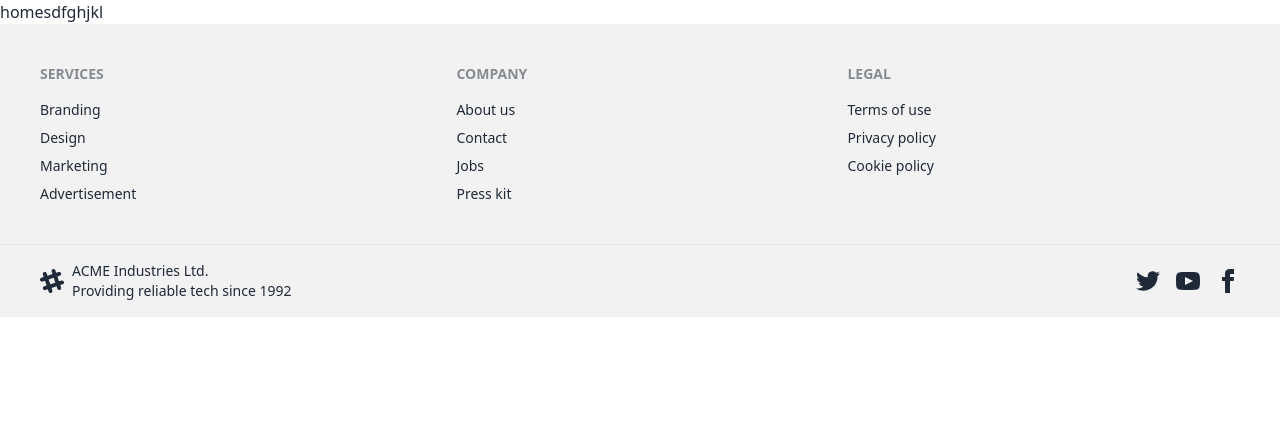
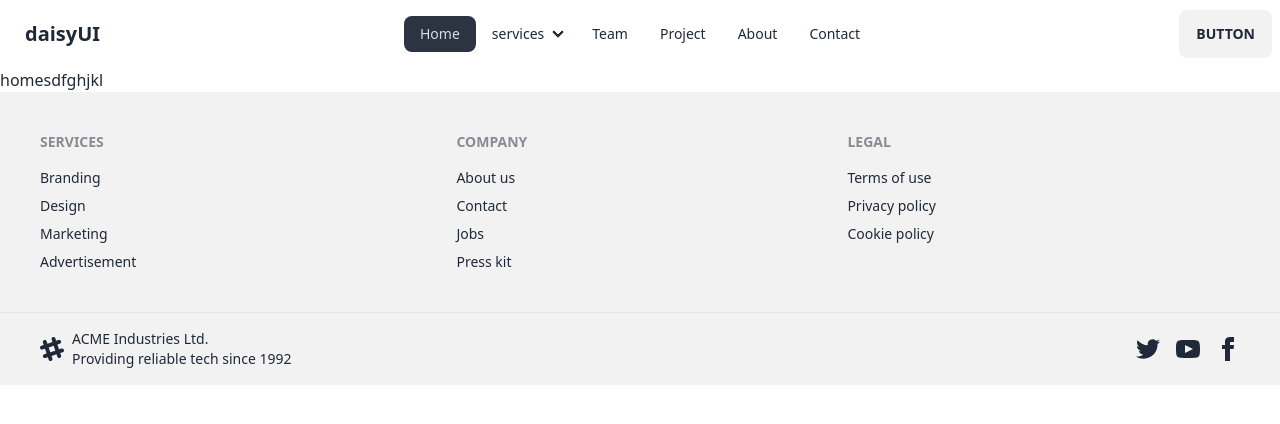
Before and after one commit to MahmudulMahi/vesonary-tech-soluation, a React (Vite) app: page / in a window 1280 px wide. Shown: the top 424 px of the page. Built offline with nearby package versions, Linux system fonts and the light colour scheme.

Commit message:
work header section

```diff
--- /dev/null
+++ b/src/components/Layouts/Header/Header.jsx
@@ -0,0 +1,53 @@
+import React from 'react';
+import { NavLink } from 'react-router-dom';
+
+const Header = () => {
+  return (
+    <div className="navbar bg-base-100">
+      <div className="navbar-start">
+        <div className="dropdown">
+          <label tabIndex={0} className="btn btn-ghost lg:hidden">
+            <svg xmlns="http://www.w3.org/2000/svg" className="h-5 w-5" fill="none" viewBox="0 0 24 24" stroke="currentColor"><path strokeLinecap="round" strokeLinejoin="round" strokeWidth="2" d="M4 6h16M4 12h8m-8 6h16" /></svg>
+          </label>
+          <ul tabIndex={0} className="menu menu-sm dropdown-content mt-3 z-[1] p-2 shadow bg-base-100 rounded-box w-52">
+            <li><NavLink to="/">Home</NavLink></li>
+            <li>
+              <a>Parent</a>
+              <ul className="p-2">
+                <li><a>Submenu 1</a></li>
+                <li><a>Submenu 2</a></li>
+              </ul>
+            </li>
+            <li><a>Item 3</a></li>
+          </ul>
+        </div>
+        <a className="btn btn-ghost normal-case text-xl">daisyUI</a>
+      </div>
+      <div className="navbar-center hidden lg:flex">
+        <ul className="menu menu-horizontal px-1">
+          <li><NavLink to="/">Home</NavLink></li>
+
+          <li tabIndex={0}>
+            <details>
+              <summary>services</summary>
+              <ul className="p-2">
+                <li><a>Submenu 1</a></li>
+                <li><a>Submenu 2</a></li>
+              </ul>
+            </details>
+          </li>
+          <li><NavLink to="/team">Team</NavLink></li>
+          <li><NavLink to="/project">Project</NavLink></li>
+          <li><NavLink to="/about">About</NavLink></li>
+          <li><NavLink to="/contact">Contact</NavLink></li>
+
+        </ul>
+      </div>
+      <div className="navbar-end">
+        <a className="btn">Button</a>
+      </div>
+    </div>
+  );
+};
+
+export default Header;
--- a/src/components/Root/Root.jsx
+++ b/src/components/Root/Root.jsx
@@ -1,10 +1,12 @@
 
 import { Outlet } from 'react-router-dom';
 import Footer from '../pages/Footer/Footer';
+import Header from '../Layouts/Header/Header';
 
 const Root = () => {
   return (
-    <div>
+    <div className='md:container mx-auto'>
+      <Header></Header>
       <Outlet></Outlet>
       <Footer></Footer>
     </div>
```
